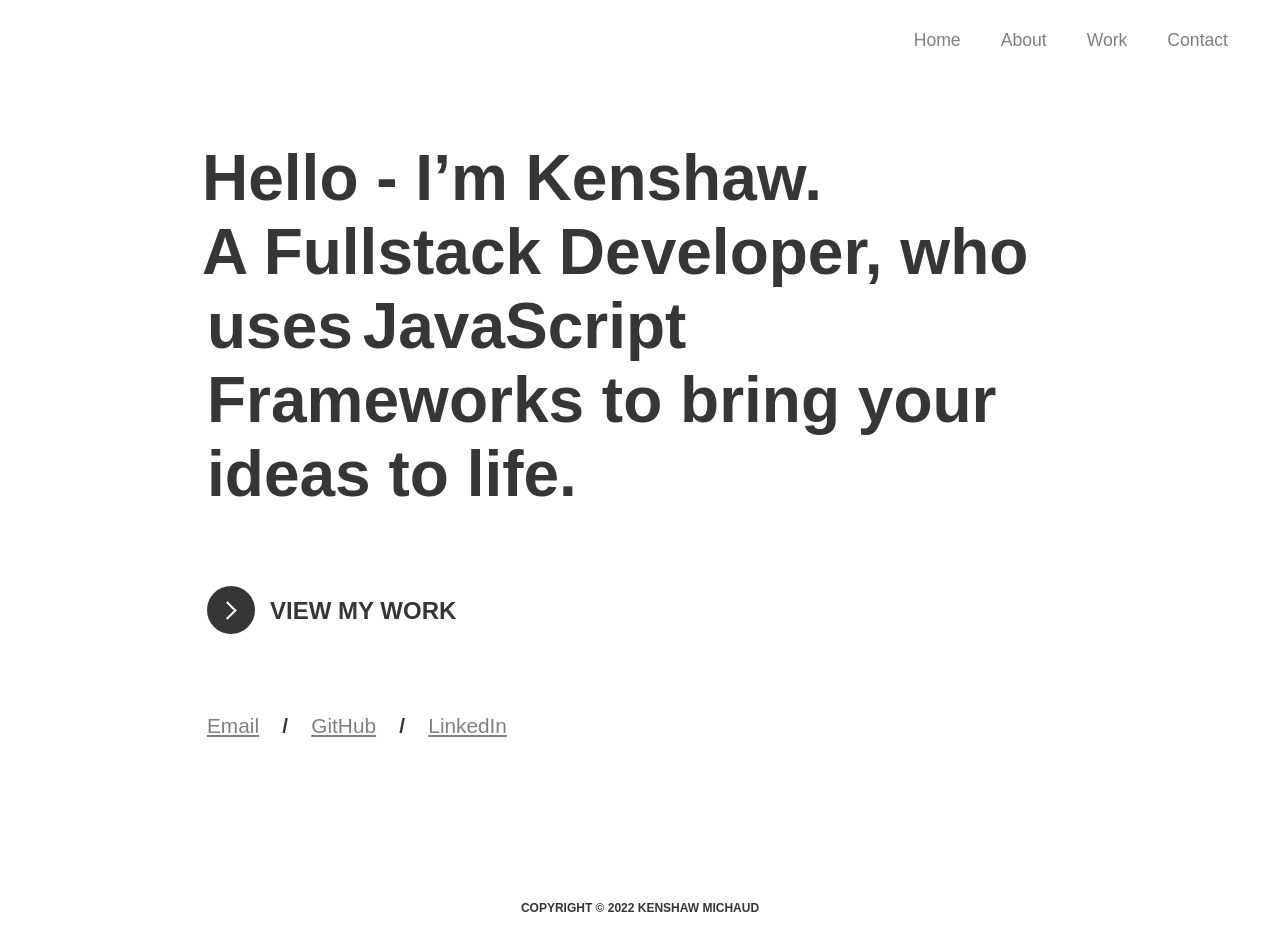
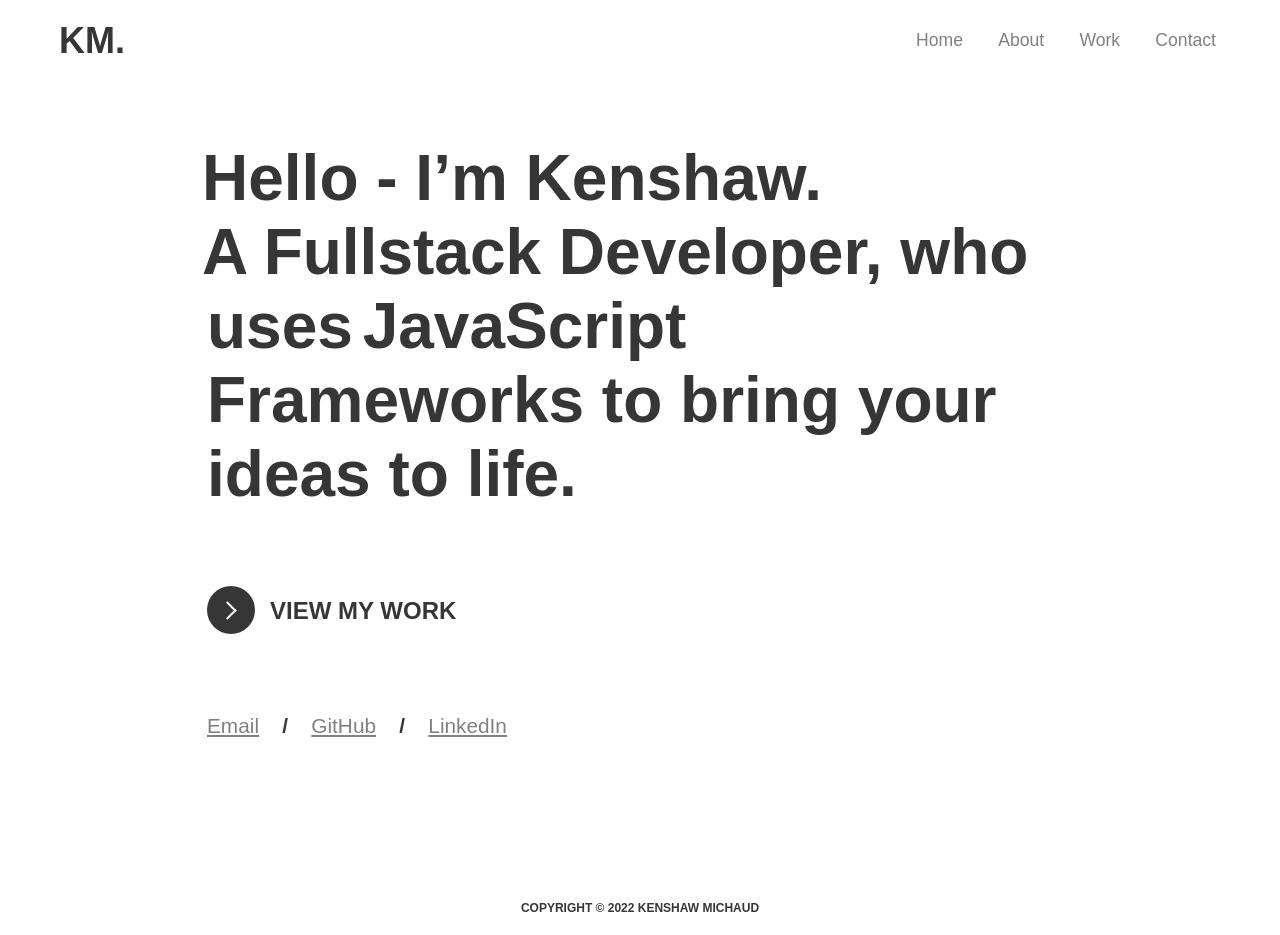
Before and after one commit to ken862734801/ken862734801.github.io, a React (Create React App) app: page / in a window 1280 px wide. Built offline with nearby package versions, Linux system fonts and the light colour scheme.

Commit message:
Connect home and contact routes to the navbar

```diff
--- a/src/App.js
+++ b/src/App.js
@@ -10,8 +10,8 @@ function App() {
 
   return (
     <div id ="content">
+      <Router>
       <Header />
-      <Router>
       <div className = "container">
         <Routes>
           <Route path="/" element={<Home />}></Route>
--- a/src/components/Contact/contact.css
+++ b/src/components/Contact/contact.css
@@ -168,10 +168,11 @@ button {
   }
 
   #contact-page{
-    animation: fadein 1s;
-    -moz-animation: fadein 1s; /* Firefox */
-    -webkit-animation: fadein 1s; /* Safari and Chrome */
-    -o-animation: fadein 1s; /* Opera */
+    min-height:100vh;
+    animation: fadein 0.75s;
+    -moz-animation: fadein 0.75s; /* Firefox */
+    -webkit-animation: fadein 0.75s; /* Safari and Chrome */
+    -o-animation: fadein 0.75s; /* Opera */
 }
 
   @keyframes fadein {
--- a/src/components/Header/header.css
+++ b/src/components/Header/header.css
@@ -5,14 +5,27 @@ header{
    background-color: white;
 }
 .header-container{
-    width:95%;
+    width:90%;
     margin: 0 auto;
     display:flex;
-    justify-content: flex-end;
+    justify-content: space-between;
+    align-items: center;
+}
+a{
+    text-decoration: none;
+}
+.logo > h1{
+    font-size:2.25em;
+    cursor: pointer;
+    text-decoration: none;
+}
+navbar{
+    min-width:300px;
+    display: flex;
+    justify-content: space-between;
 }
 navbar > a{
    display: inline-block;
-   margin:0px 20px;
    padding:30px 0px;
    color:var(--font);
    font-size:1.1em;
@@ -37,8 +50,6 @@ navbar > a:hover{
 /* TABLETS PORTRAIT */
 @media screen and (max-width: 767px) {
     .header-container{
-        width:100%;
-        justify-content: center;
-        display:flex;
+        width:95%;
     }
 }
--- a/src/components/Header/index.jsx
+++ b/src/components/Header/index.jsx
@@ -1,16 +1,27 @@
 import React from "react";
 import './header.css';
+import { Link } from 'react-router-dom';
+
 
 
 function Header (){
     return(
         <header>
             <div className="header-container">
+                <Link to="/">
+                <div className="logo">
+                    <h1>KM.</h1>
+                </div>
+                </Link>
                 <navbar>
+                    <Link to="/home">
                         <a>Home</a>
+                    </Link>
                     <a>About</a>
                     <a>Work</a>
+                    <Link to="/contact">
                         <a>Contact</a>
+                    </Link>
                     <a id="menu-bars">☰</a>
                 </navbar>
             </div>
--- a/src/components/Home/home.css
+++ b/src/components/Home/home.css
@@ -1,9 +1,9 @@
 #home-page{
     min-height:100vh;
-    animation: fadein 1s;
-    -moz-animation: fadein 1s; /* Firefox */
-    -webkit-animation: fadein 1s; /* Safari and Chrome */
-    -o-animation: fadein 1s; /* Opera */
+    animation: fadein 0.75s;
+    -moz-animation: fadein 0.75s; /* Firefox */
+    -webkit-animation: fadein 0.75s; /* Safari and Chrome */
+    -o-animation: fadein 0.75s; /* Opera */
 }
 .hero-container{
     padding:60px 15px;
```
Lines whose indentation alone changed are shown as unchanged.
